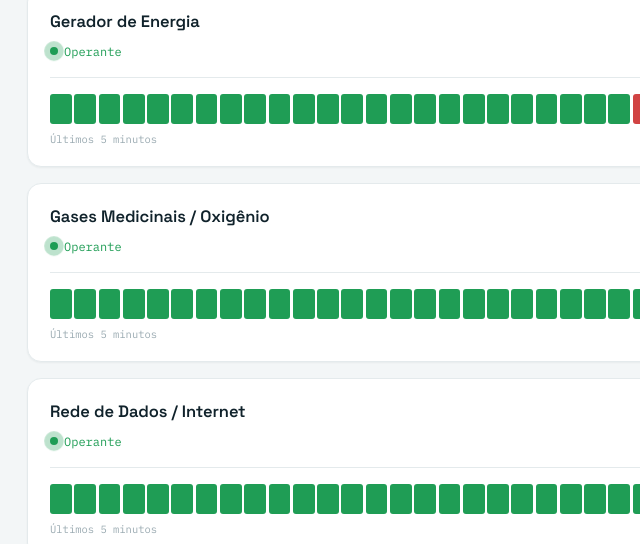
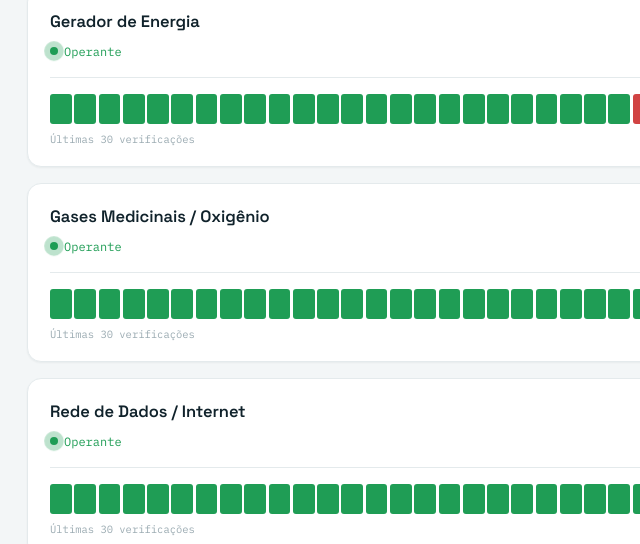
Before and after one commit to Bernardo-vignatti/Hospital-Status-System, a plain HTML site: page index.html in a window 1280 px wide. Shown: the part 285-829 px from the top of the page, 227-867 px from the left. Drawn offline with Linux system fonts and the light colour scheme.

Commit message:
Update history caption to last 30 checks

```diff
--- a/index.html
+++ b/index.html
@@ -182,7 +182,7 @@
     </div>
     <div class="history-wrap">
       <div class="history">${bars}</div>
-      <div class="history-caption">Últimos 5 minutos</div>
+      <div class="history-caption">Últimas 30 verificações</div>
     </div>
   `;
 }
```
